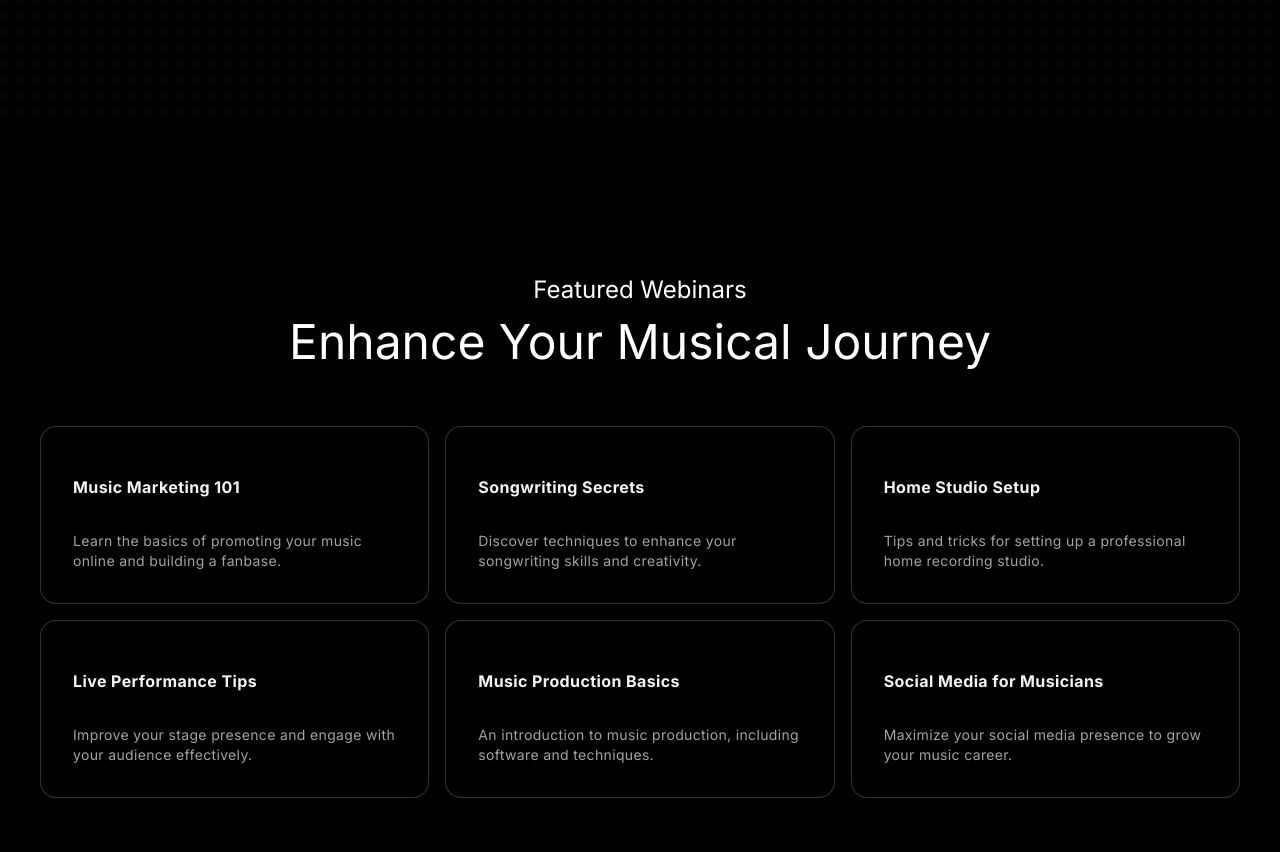
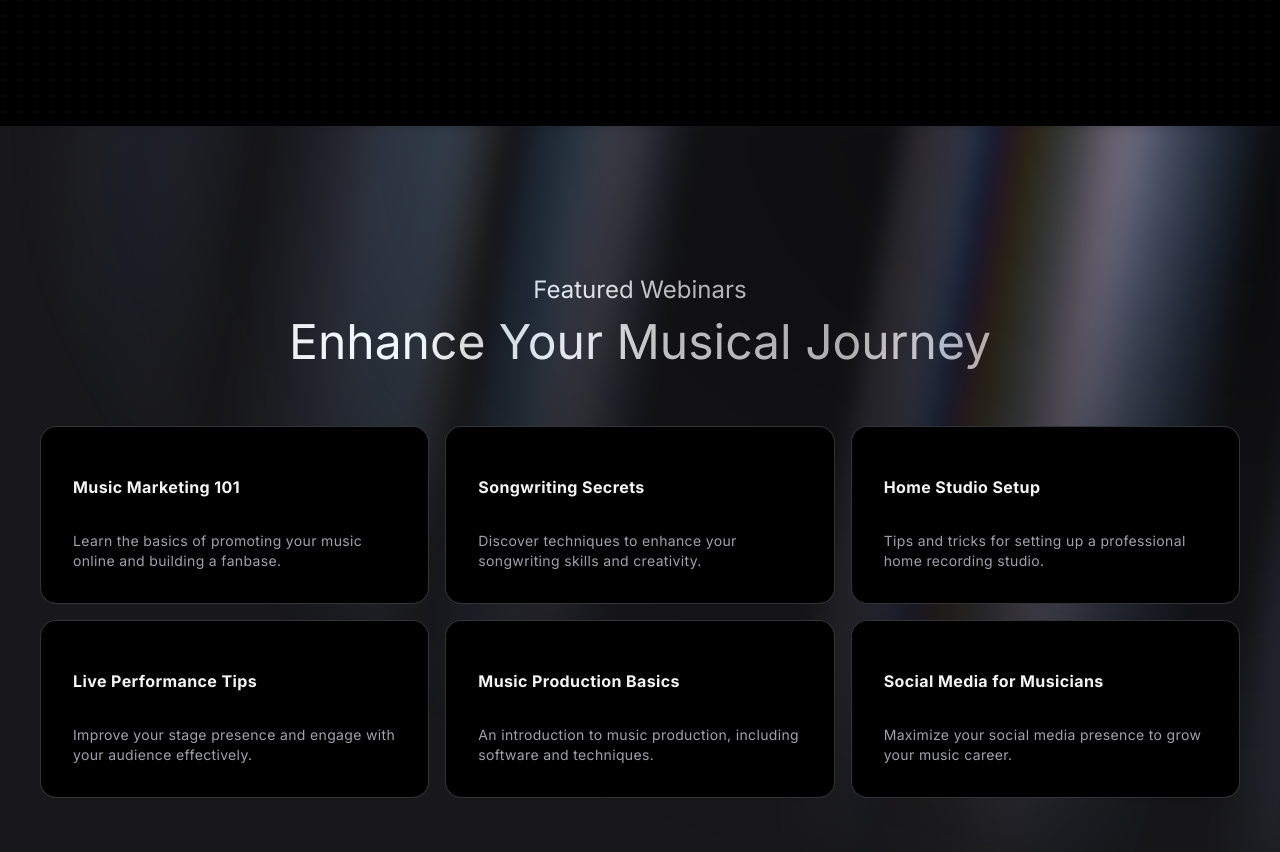
Before and after one commit to Atrika10/MusicWebsite, a Next.js app: page / in a window 1280 px wide. Shown: the part 1989-2841 px from the top of the page. Built offline with nearby package versions, Linux system fonts and the light colour scheme.

Commit message:
Refactor FeaturedWebinarSection component: Add Aurora background

```diff
--- a/src/components/FeaturedWebinarSection.tsx
+++ b/src/components/FeaturedWebinarSection.tsx
@@ -1,6 +1,8 @@
 'use client'
 import React from 'react';
+import { motion } from "framer-motion";
 import { HoverEffect } from "./ui/card-hover-effect";
+import { AuroraBackground } from "./ui/aurora-background";
 
 const webinardata = [
     {
@@ -38,6 +40,18 @@
 
 export default function FeaturedWebinarSection() {
   return (
+    <div className='bg-red-800'>
+    <AuroraBackground className='mt-0 p-0'>
+        <motion.div
+        initial={{ opacity: 0.0, y: 40 }}
+        whileInView={{ opacity: 1, y: 0 }}
+        transition={{
+          delay: 0.3,
+          duration: 0.8,
+          ease: "easeInOut",
+        }}
+      >
+
     <div className='mt-5 pt-32 pb-20 px-8 flex flex-col justify-center items-center  text-white '>
         {/* for heading */}
       <div>
@@ -50,5 +64,10 @@
         <HoverEffect items={webinardata}/>
       </div>
     </div>
+    </motion.div>
+    </AuroraBackground>
+
+    </div>
+
   )
 }
--- /dev/null
+++ b/src/components/ui/aurora-background.tsx
@@ -0,0 +1,54 @@
+"use client";
+import { cn } from "@/lib/utils";
+import React, { ReactNode } from "react";
+
+interface AuroraBackgroundProps extends React.HTMLProps<HTMLDivElement> {
+  children: ReactNode;
+  showRadialGradient?: boolean;
+}
+
+export const AuroraBackground = ({
+  className,
+  children,
+  showRadialGradient = true,
+  ...props
+}: AuroraBackgroundProps) => {
+  return (
+    <main>
+      <div
+        className={cn(
+          "relative flex flex-col  h-[100vh] items-center justify-center bg-zinc-50 dark:bg-zinc-900  text-slate-950 transition-bg",
+          className
+        )}
+        {...props}
+      >
+        <div className="absolute inset-0 overflow-hidden">
+          <div
+            //   I'm sorry but this is what peak developer performance looks like // trigger warning
+            className={cn(
+              `
+            [--white-gradient:repeating-linear-gradient(100deg,var(--white)_0%,var(--white)_7%,var(--transparent)_10%,var(--transparent)_12%,var(--white)_16%)]
+            [--dark-gradient:repeating-linear-gradient(100deg,var(--black)_0%,var(--black)_7%,var(--transparent)_10%,var(--transparent)_12%,var(--black)_16%)]
+            [--aurora:repeating-linear-gradient(100deg,var(--blue-500)_10%,var(--indigo-300)_15%,var(--blue-300)_20%,var(--violet-200)_25%,var(--blue-400)_30%)]
+            [background-image:var(--white-gradient),var(--aurora)]
+            dark:[background-image:var(--dark-gradient),var(--aurora)]
+            [background-size:300%,_200%]
+            [background-position:50%_50%,50%_50%]
+            filter blur-[10px] invert dark:invert-0
+            after:content-[""] after:absolute after:inset-0 after:[background-image:var(--white-gradient),var(--aurora)]
+            after:dark:[background-image:var(--dark-gradient),var(--aurora)]
+            after:[background-size:200%,_100%]
+            after:animate-aurora after:[background-attachment:fixed] after:mix-blend-difference
+            pointer-events-none
+            absolute -inset-[10px] opacity-50 will-change-transform`,
+
+              showRadialGradient &&
+                `[mask-image:radial-gradient(ellipse_at_100%_0%,black_10%,var(--transparent)_70%)]`
+            )}
+          ></div>
+        </div>
+        {children}
+      </div>
+    </main>
+  );
+};
--- a/tailwind.config.ts
+++ b/tailwind.config.ts
@@ -24,6 +24,7 @@
         shimmer: "shimmer 2s linear infinite",
         spotlight: "spotlight 2s ease .75s 1 forwards",
         scroll: "scroll var(--animation-duration, 40s) var(--animation-direction, forwards) linear infinite",
+        aurora: "aurora 60s linear infinite",
       },
       keyframes: {
         shimmer: {
@@ -47,6 +48,14 @@
         scroll: {
           to: {
             transform: "translate(calc(-50% - 0.5rem))",
+          },
+        },
+        aurora: {
+          from: {
+            backgroundPosition: "50% 50%, 50% 50%",
+          },
+          to: {
+            backgroundPosition: "350% 50%, 350% 50%",
           },
         },
       },
```
